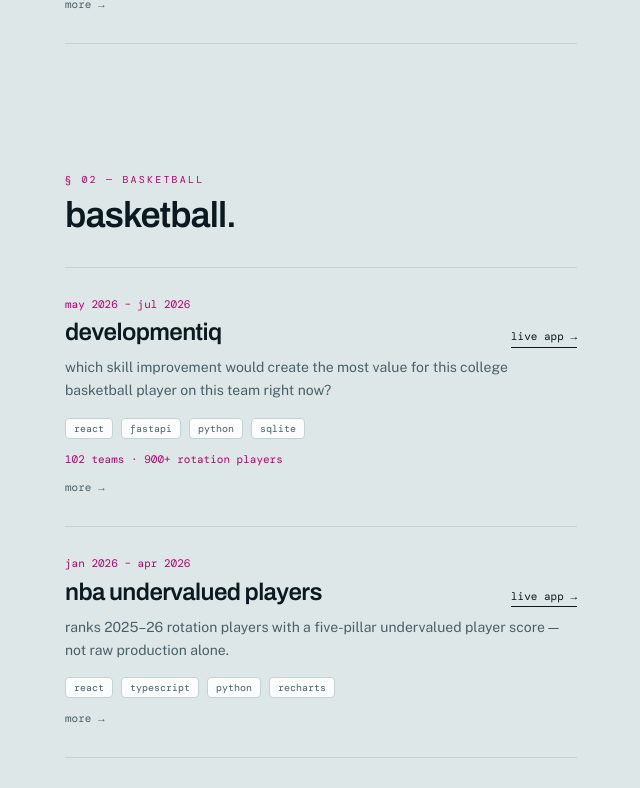
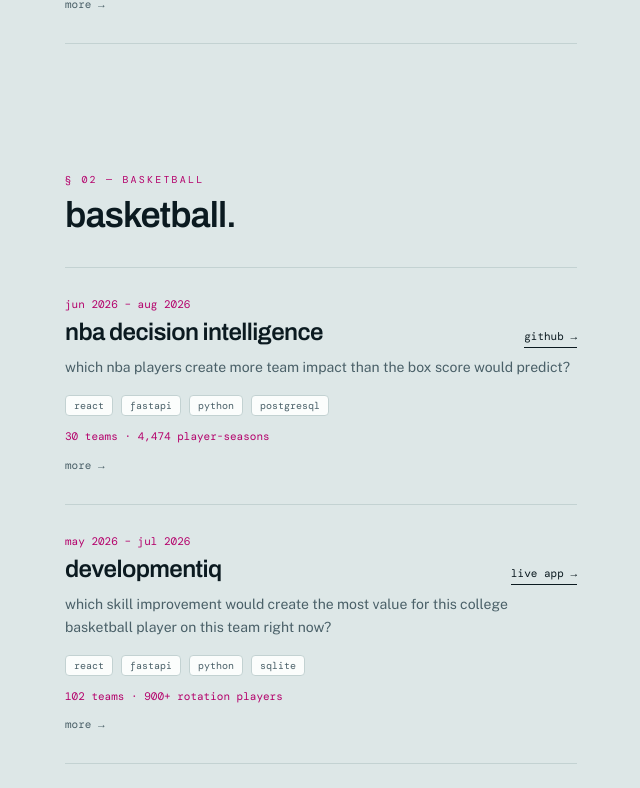
Before and after one commit to shirinalapati/shirin-sports-analytics-lab, a React (Vite) app: page / in a window 1280 px wide. Shown: the part 2000-2788 px from the top of the page, without its empty margins (15-655 px from the left). Built offline with nearby package versions, Linux system fonts and the light colour scheme; a web font is replaced by a local one.

Commit message:
Add NBA Decision Intelligence to the basketball section.
The lab should lead basketball with the hidden-impact research app (Jun–Aug 2026) and a matching currently: line.

```diff
--- a/src/components/Hero.tsx
+++ b/src/components/Hero.tsx
@@ -4,6 +4,7 @@ const PHRASES = [
   "building the 2026 mls value index",
   "scoring keepers beyond goals allowed",
   "ranking college basketball development",
+  "scoring hidden nba impact",
   "modeling nhl expected goals",
   "measuring mlb pitch stuff+",
   "building sports analytics for free",
--- a/src/data/projects.ts
+++ b/src/data/projects.ts
@@ -43,6 +43,21 @@ export const projects: Project[] = [
     tags: ["next.js", "typescript", "python", "duckdb"],
     href: "https://mls-goalkeeping-iq.vercel.app/",
     hrefLabel: "live app",
+  },
+  {
+    slug: "nba-decision-intelligence",
+    title: "nba decision intelligence",
+    dates: "jun 2026 – aug 2026",
+    sport: "basketball",
+    featured: true,
+    blurb:
+      "which nba players create more team impact than the box score would predict?",
+    detail:
+      "scores hidden on-court impact as team-adjusted plus-minus minus an out-of-fold box-score expectation model, then shrinks the residual into season ioe percentiles. copilot, compare, role & fit, and methodology run against stored player-seasons only — tools stay deterministic; the model does not invent stats. a team-change model did not beat a mean baseline, so fit finder is a need screen rather than an acquisition predictor. 4,474 player-seasons, 2018–19 through 2025–26; public window 2023–24 through 2025–26.",
+    tags: ["react", "fastapi", "python", "postgresql"],
+    note: "30 teams · 4,474 player-seasons",
+    href: "https://github.com/shirinalapati/NBA-Decision-Intelligence",
+    hrefLabel: "github",
   },
   {
     slug: "developmentiq",
```
